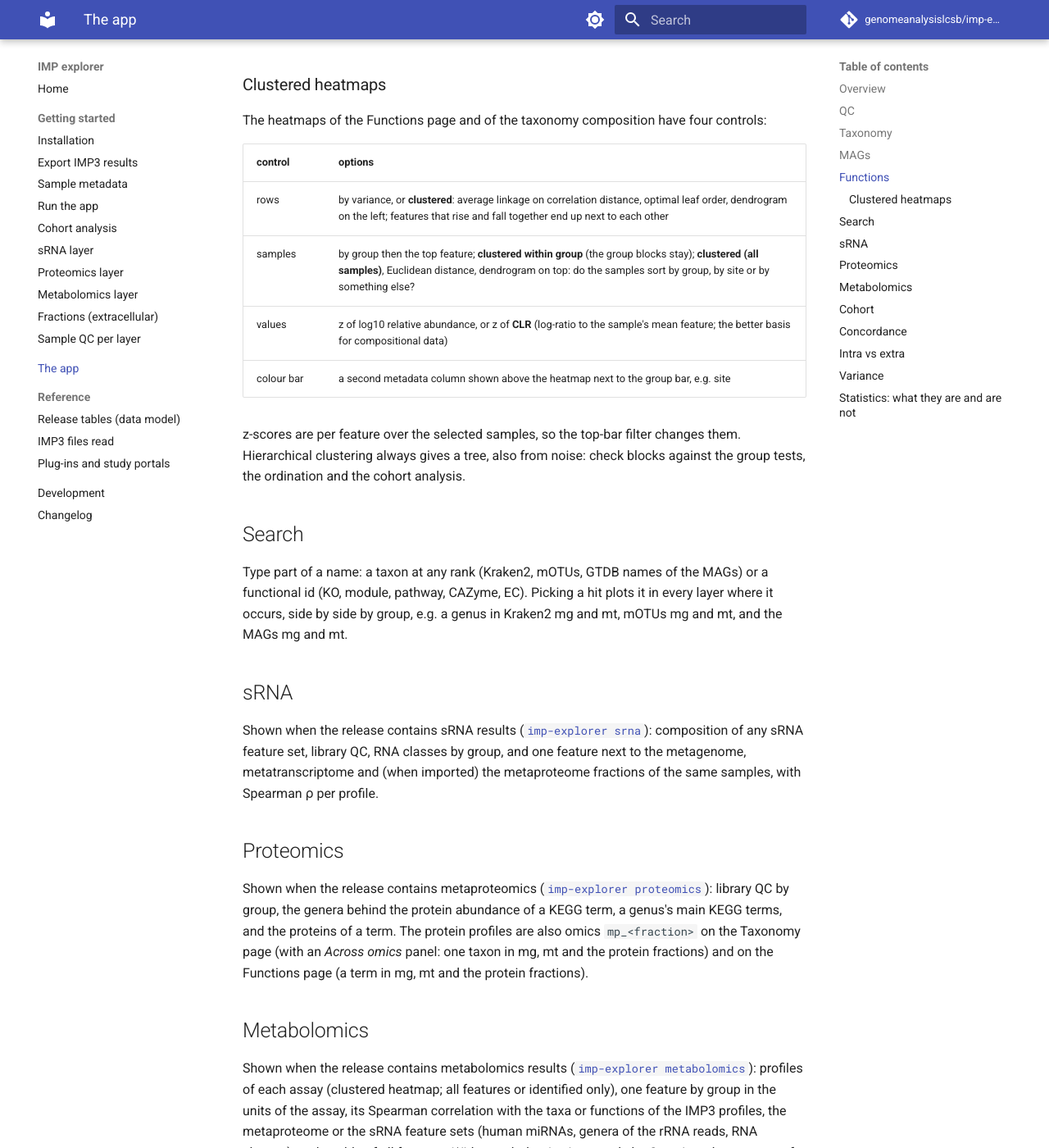
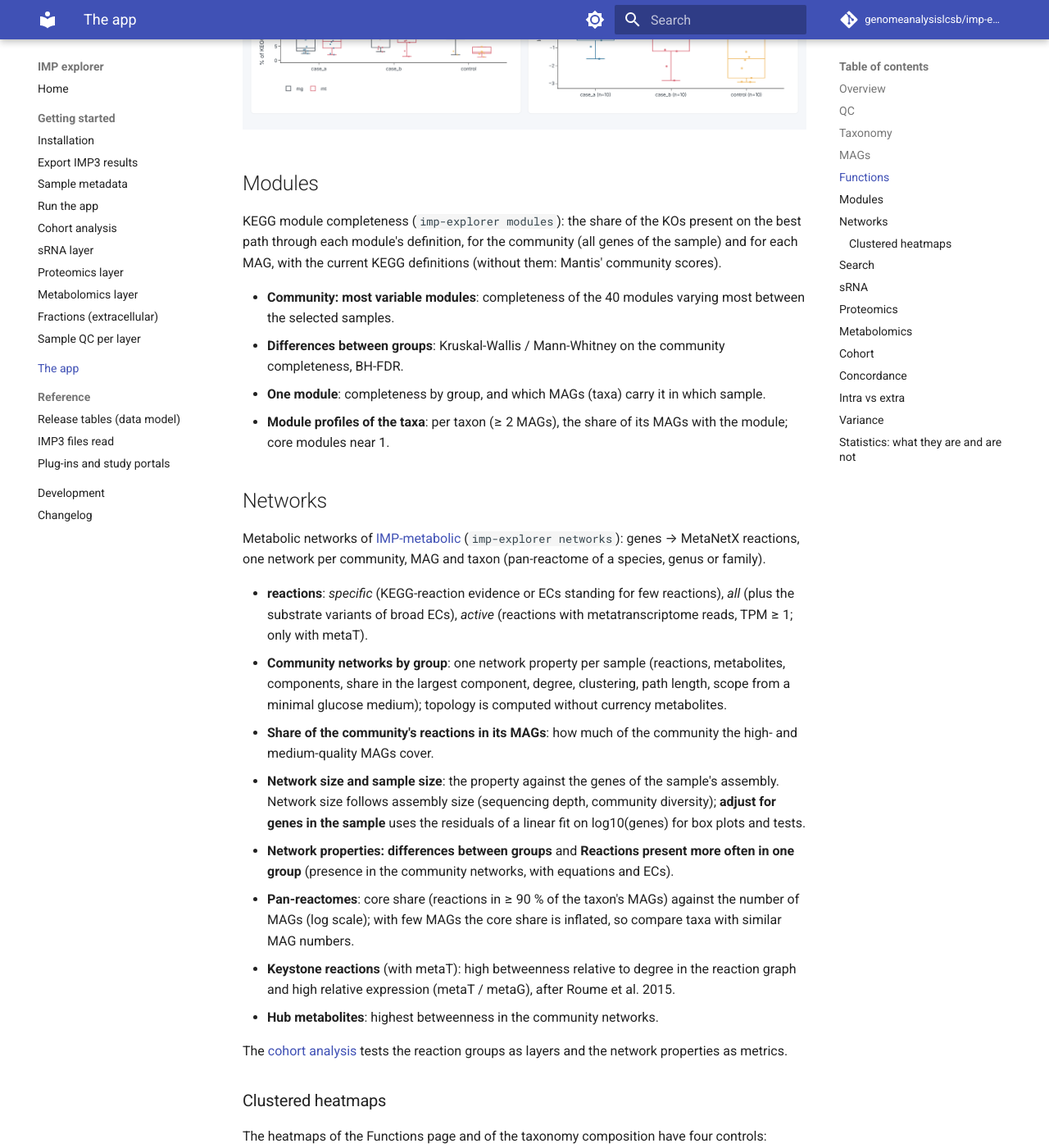
Before and after one commit to genomeanalysislcsb/imp-explorer, an MkDocs documentation site: the page built from docs/app.md, in a window 1280 px wide and 1400 px high, scrolled down 4889 px. Shown: the whole window at 82% size. Built offline with MkDocs 1.6.1 and Material for MkDocs 9.7.7, drawn with Linux system fonts in a browser that asks for light colours; comment, search, counter and statistics services are not loaded; some of the changed text lies outside the part shown.

Commit message:
Help link to the documentation; filter without identifier columns; networks adjustment fix
- top bar: 'Help' opens the documentation section of the page shown
  (genomeanalysislcsb.github.io/imp-explorer/app/#<page>); docs for the
  Modules and Networks pages, the filter's metadata columns and the
  metabolic cohort layers
- filter: metadata columns unique per sample (run accessions, ...) are not
  offered, as they cannot select a subset
- Networks page: network properties cast to float before the adjustment for
  genes (assigning residuals to integer columns fails with recent pandas and
  left the plots on the previous metric)

Co-Authored-By: Claude Opus 5.5 <noreply@anthropic.com>
Claude-Session: https://claude.ai/code/session_01L5bQxNJvvvTRxDQ7VNdjru

```diff
--- a/docs/app.md
+++ b/docs/app.md
@@ -5,7 +5,10 @@ The top bar holds the controls that every page follows:
 - **group by**: any metadata column with 2–12 values (default `group` if present). Colours, box plots, group tests
   and PERMANOVA use it.
 - **filter** / **values**: keep only samples with the chosen values of one column, e.g. `site = site_1` to compare
-  groups within one site.
+  groups within one site. The columns are those of the sample metadata given to `imp-explorer export --metadata`
+  (e.g. a run accession column such as `metag_run` comes from that table, not from imp-explorer); columns that are
+  unique per sample (identifiers) are not offered, as they cannot select a subset.
+- **Help** (right of the page tabs): opens the section of this documentation for the page shown.
 - **QC** (when the release has a [`sample_qc`](sample-qc.md) table): all samples, without FAIL, or PASS only; the
   flagged samples of a layer are left out of that layer's plots.
 
@@ -73,6 +76,42 @@ Reads per functional term from featureCounts on IMP3's Mantis annotation, relati
 - **One term**: metagenome and metatranscriptome share by group, and the expression ratio log2(mt / mg) per sample.
 
 ![Functions](img/functions.png)
+
+## Modules
+
+KEGG module completeness (`imp-explorer modules`): the share of the KOs present on the best path through each
+module's definition, for the community (all genes of the sample) and for each MAG, with the current KEGG
+definitions (without them: Mantis' community scores).
+
+- **Community: most variable modules**: completeness of the 40 modules varying most between the selected samples.
+- **Differences between groups**: Kruskal-Wallis / Mann-Whitney on the community completeness, BH-FDR.
+- **One module**: completeness by group, and which MAGs (taxa) carry it in which sample.
+- **Module profiles of the taxa**: per taxon (≥ 2 MAGs), the share of its MAGs with the module; core modules near 1.
+
+## Networks
+
+Metabolic networks of [IMP-metabolic](https://github.com/genomeanalysislcsb/IMP-metabolic) (`imp-explorer networks`):
+genes → MetaNetX reactions, one network per community, MAG and taxon (pan-reactome of a species, genus or family).
+
+- **reactions**: *specific* (KEGG-reaction evidence or ECs standing for few reactions), *all* (plus the substrate
+  variants of broad ECs), *active* (reactions with metatranscriptome reads, TPM ≥ 1; only with metaT).
+- **Community networks by group**: one network property per sample (reactions, metabolites, components, share in
+  the largest component, degree, clustering, path length, scope from a minimal glucose medium); topology is
+  computed without currency metabolites.
+- **Share of the community's reactions in its MAGs**: how much of the community the high- and medium-quality MAGs
+  cover.
+- **Network size and sample size**: the property against the genes of the sample's assembly. Network size follows
+  assembly size (sequencing depth, community diversity); **adjust for genes in the sample** uses the residuals of a
+  linear fit on log10(genes) for box plots and tests.
+- **Network properties: differences between groups** and **Reactions present more often in one group** (presence
+  in the community networks, with equations and ECs).
+- **Pan-reactomes**: core share (reactions in ≥ 90 % of the taxon's MAGs) against the number of MAGs (log scale);
+  with few MAGs the core share is inflated, so compare taxa with similar MAG numbers.
+- **Keystone reactions** (with metaT): high betweenness relative to degree in the reaction graph and high relative
+  expression (metaT / metaG), after Roume et al. 2015.
+- **Hub metabolites**: highest betweenness in the community networks.
+
+The [cohort analysis](cohort.md) tests the reaction groups as layers and the network properties as metrics.
 
 ### Clustered heatmaps
 
--- a/impexplorer/app/assets/style.css
+++ b/impexplorer/app/assets/style.css
@@ -8,6 +8,8 @@ body { margin:0; background:var(--bg); color:var(--ink); font-family: Inter, Hel
 .nav a { color:#d9e2ec; text-decoration:none; padding:6px 10px; border-radius:6px; }
 .nav a:hover { background:#243b53; }
 .nav a.active { background:#2a6f97; color:#fff; }
+.nav a.help { color:#9fb3c8; border:1px solid #334e68; margin-left:8px; }
+.nav a.help:hover { color:#fff; }
 .globals { margin-left:auto; display:flex; gap:10px; align-items:center; flex-wrap:wrap; }
 .globals .control { min-width:150px; }
 .globals label { color:#9fb3c8; }
```
Also changed, not shown: CHANGELOG.md (+6 -0 lines), docs/cohort.md (+1 -0 lines), 3 other files.
